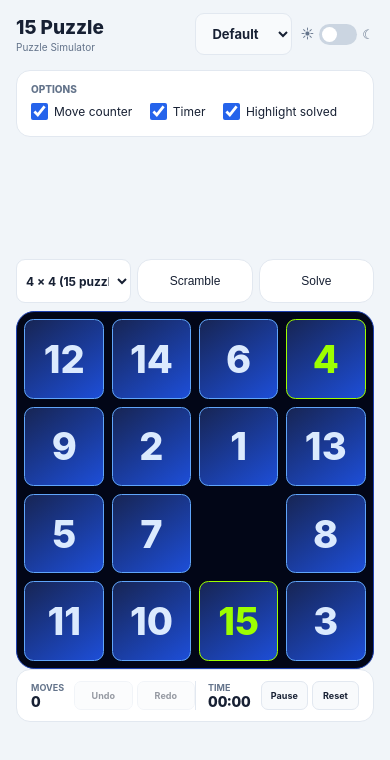
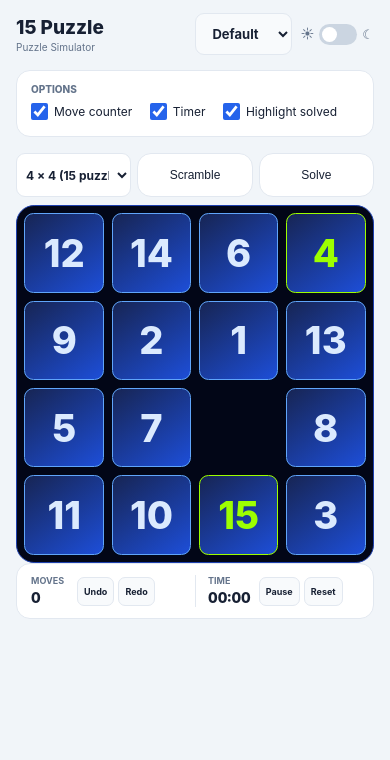
Before and after one commit to Cubing-Way/15-puzzle, a plain HTML site: page index.html in a window 390 px wide. Drawn offline with Linux system fonts and the light colour scheme.

Commit message:
mobile gap

```diff
--- a/mobile.css
+++ b/mobile.css
@@ -239,7 +239,9 @@ body {
     display: flex;
     flex-direction: column;
 
-    flex: 1;
+    gap: 16px;
+
+    overflow: hidden;
 }
 
 
@@ -266,22 +268,21 @@ body {
    GAME
    ========================= */
 
-
-
 #game {
     width: 100%;
     max-width: 100%;
+
+    min-width: 0;
+    min-height: 0;
 
     display: flex;
     flex-direction: column;
     align-items: center;
 
-    justify-content: center;
+    padding: 0;
 
-    flex: 1;
+    overflow: hidden;
 }
-
-
 
 
 
@@ -392,41 +393,33 @@ body {
    STATS
    ========================= */
 
+
 #stats {
     width: 100%;
     max-width: 100%;
 
     display: grid;
-    grid-template-columns: repeat(2, minmax(0, 1fr));
+
+    grid-template-columns:
+        1fr 1fr;
 
     padding: 11px 14px;
 
     background: var(--surface);
 
     border: 1px solid var(--border);
+
     border-radius: 14px;
-
-    box-sizing: border-box;
 }
-
-
-/* =========================
-   STAT
-   ========================= */
 
 .stat {
     min-width: 0;
 
-    display: grid;
-    grid-template-columns: auto minmax(0, 1fr);
-
+    display: flex;
     align-items: center;
 
-    gap: 10px;
+    gap: 8px;
 }
-
-
-/* Separate the two stat sections */
 
 .stat + .stat {
     padding-left: 12px;
@@ -434,13 +427,8 @@ body {
     border-left: 1px solid var(--border);
 }
 
-
-/* =========================
-   STAT INFO
-   ========================= */
-
 .stat-info {
-    min-width: 0;
+    min-width: 38px;
 
     display: flex;
     flex-direction: column;
@@ -448,58 +436,35 @@ body {
     gap: 2px;
 }
 
-
 .stat-label {
     color: var(--muted);
 
     font-size: 9px;
     font-weight: 700;
 
-    line-height: 1;
-
     text-transform: uppercase;
 }
 
-
 #move-counter,
 #timer {
-    min-width: 0;
-
     font-size: 15px;
     font-weight: 800;
-
-    line-height: 1;
 
     font-variant-numeric: tabular-nums;
 }
 
-
-/* =========================
-   CONTROLS
-   ========================= */
-
 .move-controls,
 .timer-controls {
-    min-width: 0;
-
-    display: grid;
-    grid-template-columns: repeat(2, minmax(0, 1fr));
+    display: flex;
+    align-items: center;
 
     gap: 4px;
 }
 
-
-/* =========================
-   STAT BUTTONS
-   ========================= */
-
 #stats button {
-    width: 100%;
-    min-width: 0;
     min-height: 29px;
 
-    margin: 0;
-    padding: 0 5px;
+    padding: 0 6px;
 
     border: 1px solid var(--border);
     border-radius: 7px;
@@ -510,23 +475,7 @@ body {
     font-family: inherit;
     font-size: 9px;
     font-weight: 700;
-
-    line-height: 1;
-
-    box-sizing: border-box;
-
-    cursor: pointer;
-
-    touch-action: manipulation;
 }
-
-
-#stats button:disabled {
-    opacity: 0.45;
-
-    cursor: default;
-}
-
 
 
 
```
